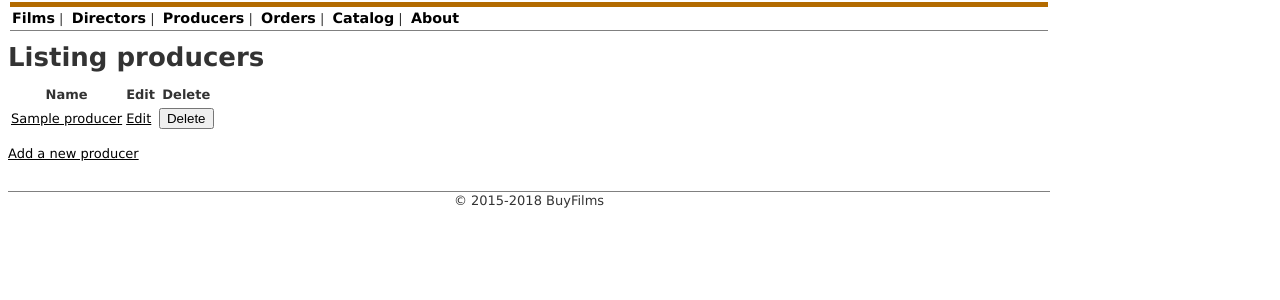
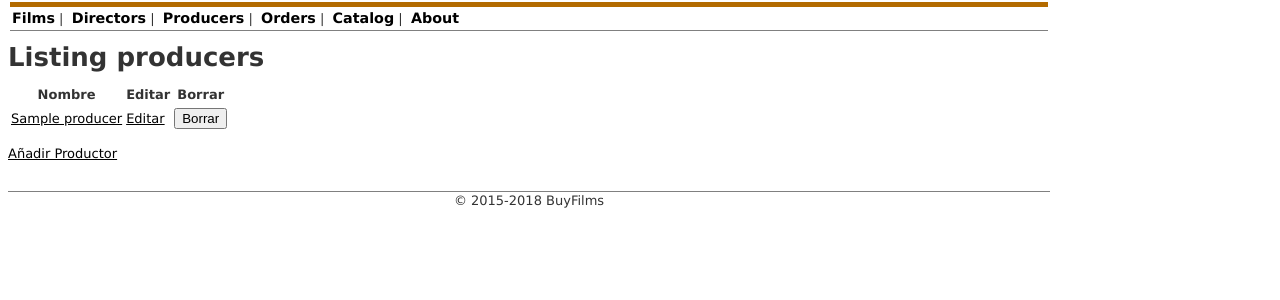
Before and after one commit to patriciouca/eshop2, a Rails app: page /admin/producer in a window 1280 px wide. Shown: the part 62-362 px from the top of the page. Run offline with Rails 7, Linux system fonts and the light colour scheme; tables that the repository leaves empty hold one stand-in row (values such as "Sample post"); style sheets or scripts are compiled from the project's sources; some libraries are stand-ins or nearby versions.

Commit message:
Add files via upload

```diff
--- a/app/views/admin/producer/_producer.html.erb
+++ b/app/views/admin/producer/_producer.html.erb
@@ -1,8 +1,8 @@
 <tr>
   <td><%= link_to producer.name, :action => 'show', :id => producer %></td>
-  <td><%= link_to 'Edit', :action => 'edit', :id => producer %></td>
+  <td><%= link_to 'Editar', :action => 'edit', :id => producer %></td>
   <td>
-    <%= button_to 'Delete', { :action => 'destroy', :id => producer },
+    <%= button_to 'Borrar', { :action => 'destroy', :id => producer },
         data: { confirm: "Are you sure you want to delete producer #{producer.name}?" } %>
   </td>
 </tr>
--- a/app/views/admin/producer/edit.html.erb
+++ b/app/views/admin/producer/edit.html.erb
@@ -1,7 +1,7 @@
-<%= form_tag :action => 'update', :id => @publisher do %>
+<%= form_tag :action => 'update', :id => @producer do %>
   <%= render :partial => 'form' %>
-  <%= submit_tag 'Update publisher' %>
+  <%= submit_tag 'Actualizar Productor' %>
 <% end %>
 
-<%= link_to 'Show', :action => 'show', :id => @publisher %> |
+<%= link_to 'Show', :action => 'show', :id => @producer %> |
 <%= link_to 'Back', :action => 'index' %>
--- a/app/views/admin/producer/index.html.erb
+++ b/app/views/admin/producer/index.html.erb
@@ -1,11 +1,11 @@
 <table>
   <tr>
-    <th>Name</th>
-    <th>Edit</th>
-    <th>Delete</th>
+    <th>Nombre</th>
+    <th>Editar</th>
+    <th>Borrar</th>
   </tr>
 
   <%= render :partial => 'producer', :collection => @producers %>
 </table>
 
-<p><%= link_to 'Add a new producer', :action => 'new' %></p>
+<p><%= link_to 'Añadir Productor', :action => 'new' %></p>
--- a/app/views/admin/producer/show.html.erb
+++ b/app/views/admin/producer/show.html.erb
@@ -1,7 +1,7 @@
 <dl>
   <dt>Name</dt>
-  <dd><%= @publisher.name %></dd>
+  <dd><%= @producer.name %></dd>
 </dl>
 
-<%= link_to 'Edit', :action => 'edit', :id => @publisher %> |
-<%= link_to 'Back', :action => 'index' %>
+<%= link_to 'Editar', :action => 'edit', :id => @producer %> |
+<%= link_to 'Volver', :action => 'index' %>
```
Also changed, not shown: app/views/admin/producer/_form.html.erb (+5 -5 lines).
